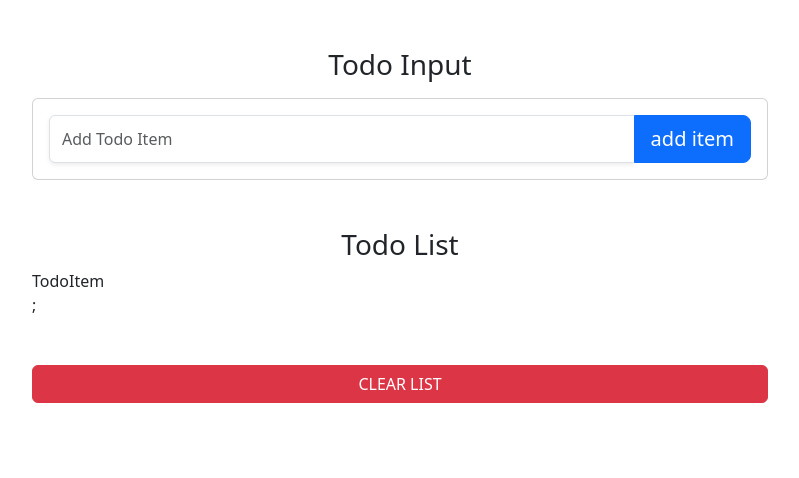
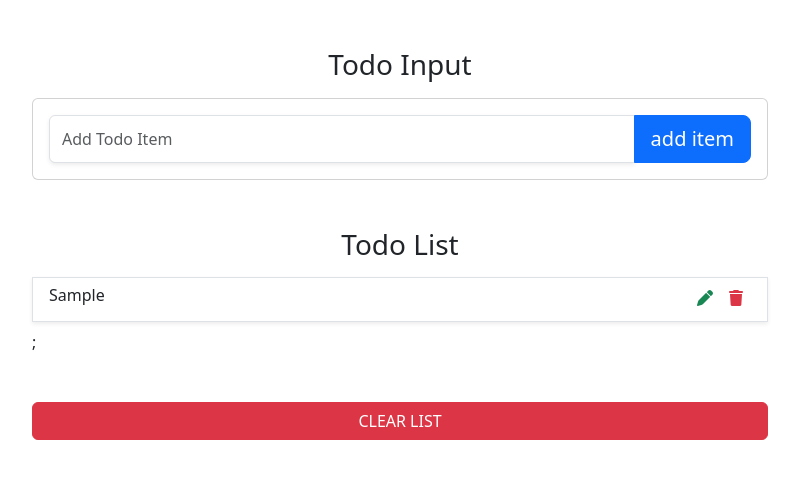
Before and after one commit to muhamademiralfani/tugas-todo-list, a React (Create React App) app: page / in a window 1280 px wide. Both pictures are taken after typing "Sample" into the empty fields and a click on the button "add item". Shown: the top 478 px of the page, without its empty margins (240-1039 px from the left). Built offline with nearby package versions, Linux system fonts and the light colour scheme.

Commit message:
pengaturan ke 6

```diff
--- a/public/index.html
+++ b/public/index.html
@@ -26,10 +26,7 @@
     -->
     <title>React App</title>
     <!-- Font Awesome -->
-    <link
-      rel="stylesheet"
-      href="https://cdnjs.cloudflare.com/ajax/libs/font-awesome/6.4.2/css/all.min.css"
-    />
+    <link rel="stylesheet" href="https://cdnjs.cloudflare.com/ajax/libs/font-awesome/6.4.2/css/all.min.css" integrity="sha512-z3gLpd7yknf1YoNbCzqRKc4qyor8gaKU1qmn+CShxbuBusANI9QpRohGBreCFkKxLhei6S9CQXFEbbKuqLg0DA==" crossorigin="anonymous" referrerpolicy="no-referrer" />
   </head>
   <body>
     <noscript>You need to enable JavaScript to run this app.</noscript>
--- a/src/App.js
+++ b/src/App.js
@@ -25,23 +25,24 @@ class App extends Component {
     };
     const UpdatednewItem = [...this.state.items, newItem];
 
-    this.setState(
-      {
-        items: UpdatednewItem,
-        item: "",
-        id: uuid(),
-        editItem: false,
-      },
-      () => console.log(this.state)
-    );
+    this.setState({
+      items: UpdatednewItem,
+      item: "",
+      id: uuid(),
+      editItem: false,
+    });
   };
   clearList = () => {
     console.log("clear list");
   };
-  handleDelete = (id) => {
-    console.log(`handle edit ${id}`);
+  // handleDelete = (id) => {
+  //   console.log(`handle delete ${id}`);
+  // };
+  handleDelete = id => {
+    console.log(`handle delete ${id}`);
   };
-  handleEdit = (id) => {
+
+  handleEdit = id => {
     console.log(`edit edit ${id}`);
   };
 
@@ -60,7 +61,7 @@ class App extends Component {
             <TodoList
               item={this.state.items}
               clearList={this.clearList}
-              handleDelet={this.handleDelete}
+              handleDelete={this.handleDelete}
               handleEdit={this.handleEdit}
             />
           </div>
--- a/src/components/TodoItem.js
+++ b/src/components/TodoItem.js
@@ -2,6 +2,19 @@ import React, { Component } from "react";
 
 export default class TodoItem extends Component {
   render() {
-    return <div>TodoItem</div>;
+    const { title, handleDelete, handleEdit } = this.props;
+    return (
+      <li className="list-group-item text-capitalize d-flex justify-content-between my-2 shadow-sm">
+        <h6>{title}</h6>
+        <div className="todo-icon">
+          <span className="mx-2 text-success" onClick={handleEdit}>
+            <i className="fas fa-pen" />
+          </span>
+          <span className="mx-2 text-danger" onClick={handleDelete}>
+            <i className="fas fa-trash" />
+          </span>
+        </div>
+      </li>
+    );
   }
 }
```
Also changed, not shown: src/components/TodoList.js (+5 -4 lines).
